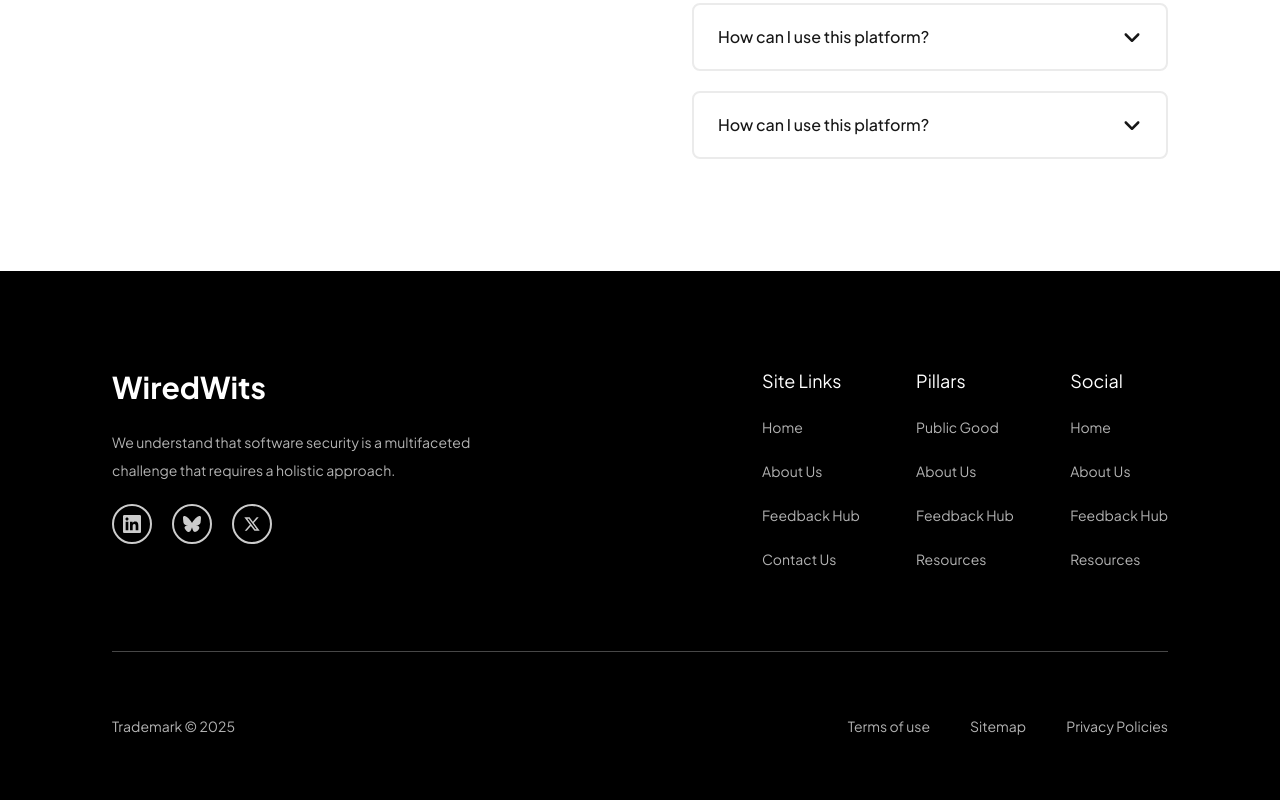
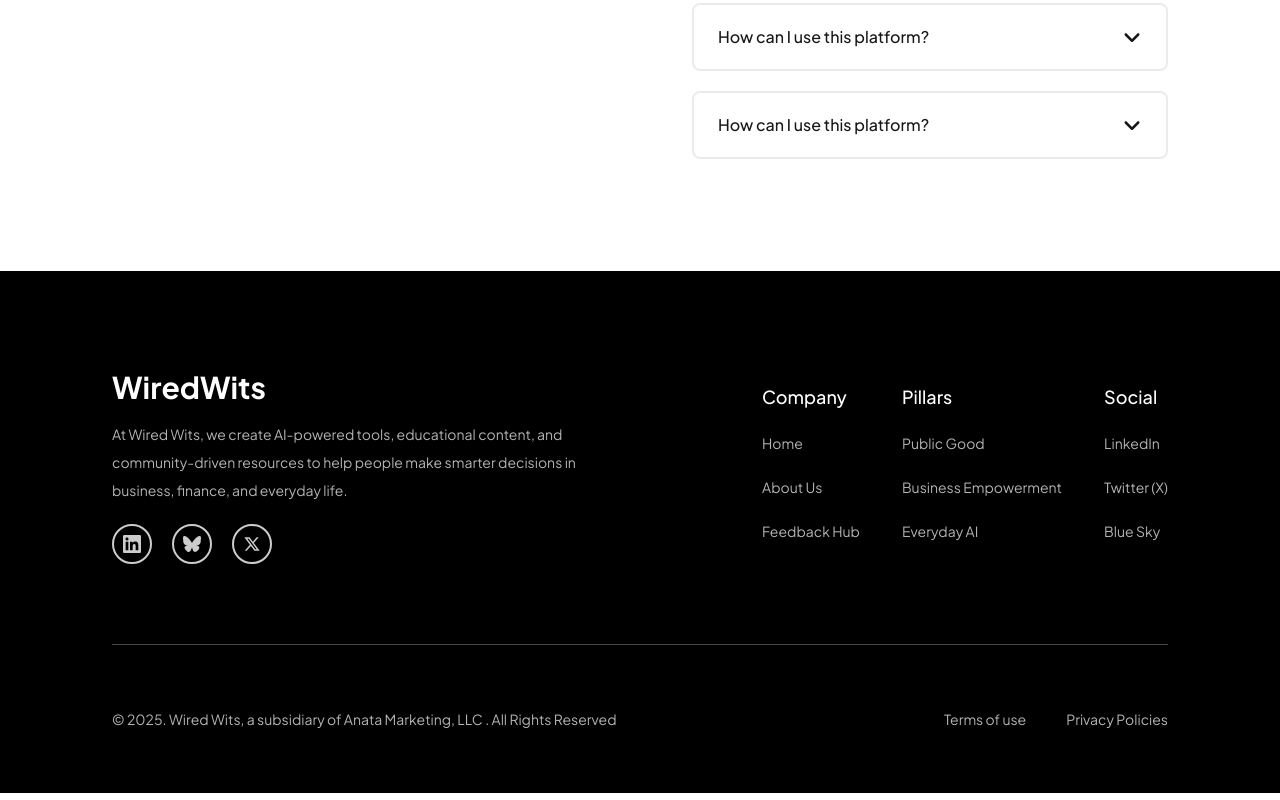
Before and after one commit to ieadeleke/wiredwits, a Next.js app: page / in a window 1280 px wide. Shown: the part 3814-4614 px from the top of the page. Built offline with nearby package versions, Linux system fonts and the light colour scheme.

Commit message:
app redesign fix

```diff
--- a/src/components/layout/footer.tsx
+++ b/src/components/layout/footer.tsx
@@ -13,12 +13,12 @@
         <footer className={`bg-black px-28 ${noSpaceOnTop ? '' : 'mt-28'} pt-24 pb-16`}>
             <div className="flex">
                 <div className="w-[650px]">
-                    <div className="w-[60%]">
-                        <h3 className="text-3xl leading-snug font-bold text-white mb-5">
+                    <div className="w-[80%]">
+                        <h3 className="text-3xl leading-snug font-bold text-white mb-3">
                             WiredWits
                         </h3>
                         <p className="text-white opacity-70 leading-loose md:leading-loose text-sm mb-5">
-                            We understand that software security is a multifaceted challenge that requires a holistic approach.
+                            At Wired Wits, we create AI-powered tools, educational content, and community-driven resources to help people make smarter decisions in business, finance, and everyday life.
                         </p>
                         <div className="flex gap-5 items-center">
                             <Link href="https://www.linkedin.com/company/wired-wits" rel="noreferrer" target="_blank">
@@ -40,9 +40,9 @@
                     </div>
                 </div>
                 <div className="flex-1">
-                    <div className="flex justify-between">
+                    <div className="flex justify-between pt-4">
                         <div>
-                            <h5 className="text-white mb-5 text-lg">Site Links</h5>
+                            <h5 className="text-white mb-5 text-lg font-medium">Company</h5>
                             <ul className="flex flex-col gap-5">
                                 <li>
                                     <Link href="" className="text-white text-sm opacity-70">Home</Link>
@@ -53,43 +53,40 @@
                                 <li>
                                     <Link href="" className="text-white text-sm opacity-70">Feedback Hub</Link>
                                 </li>
-                                <li>
+                                {/* <li>
                                     <Link href="" className="text-white text-sm opacity-70">Contact Us</Link>
-                                </li>
+                                </li> */}
                             </ul>
                         </div>
                         <div>
-                            <h5 className="text-white mb-5 text-lg">Pillars</h5>
+                            <h5 className="text-white mb-5 text-lg font-medium">Pillars</h5>
                             <ul className="flex flex-col gap-5">
                                 <li>
                                     <Link href="" className="text-white text-sm opacity-70">Public Good</Link>
                                 </li>
                                 <li>
-                                    <Link href="" className="text-white text-sm opacity-70">About Us</Link>
+                                    <Link href="" className="text-white text-sm opacity-70">Business Empowerment</Link>
                                 </li>
                                 <li>
-                                    <Link href="" className="text-white text-sm opacity-70">Feedback Hub</Link>
-                                </li>
-                                <li>
-                                    <Link href="" className="text-white text-sm opacity-70">Resources</Link>
+                                    <Link href="" className="text-white text-sm opacity-70">Everyday AI</Link>
                                 </li>
                             </ul>
                         </div>
                         <div>
-                            <h5 className="text-white mb-5 text-lg">Social</h5>
+                            <h5 className="text-white mb-5 text-lg font-medium">Social</h5>
                             <ul className="flex flex-col gap-5">
                                 <li>
-                                    <Link href="" className="text-white text-sm opacity-70">Home</Link>
+                                    <Link href="" className="text-white text-sm opacity-70">LinkedIn</Link>
                                 </li>
                                 <li>
-                                    <Link href="" className="text-white text-sm opacity-70">About Us</Link>
+                                    <Link href="" className="text-white text-sm opacity-70">Twitter (X)</Link>
                                 </li>
                                 <li>
-                                    <Link href="" className="text-white text-sm opacity-70">Feedback Hub</Link>
+                                    <Link href="" className="text-white text-sm opacity-70">Blue Sky</Link>
                                 </li>
-                                <li>
+                                {/* <li>
                                     <Link href="" className="text-white text-sm opacity-70">Resources</Link>
-                                </li>
+                                </li> */}
                             </ul>
                         </div>
                     </div>
@@ -98,11 +95,12 @@
             <div className="w-full h-[.1rem] bg-[#EBEBEB] opacity-30 mt-20"></div>
             <div className="flex justify-between mt-16">
                 <div>
-                    <p className="text-white text-sm opacity-70">Trademark &copy; {new Date().getFullYear()}</p>
+                    <p className="text-white text-sm opacity-70">
+                        &copy; {new Date().getFullYear()}. Wired Wits, a subsidiary of Anata Marketing, LLC . All Rights Reserved</p>
                 </div>
                 <div className="flex gap-10">
                     <Link className="text-white text-sm opacity-70" href="">Terms of use</Link>
-                    <Link className="text-white text-sm opacity-70" href="">Sitemap</Link>
+                    {/* <Link className="text-white text-sm opacity-70" href="">Sitemap</Link> */}
                     <Link className="text-white text-sm opacity-70" href="">Privacy Policies</Link>
                 </div>
             </div>
```
